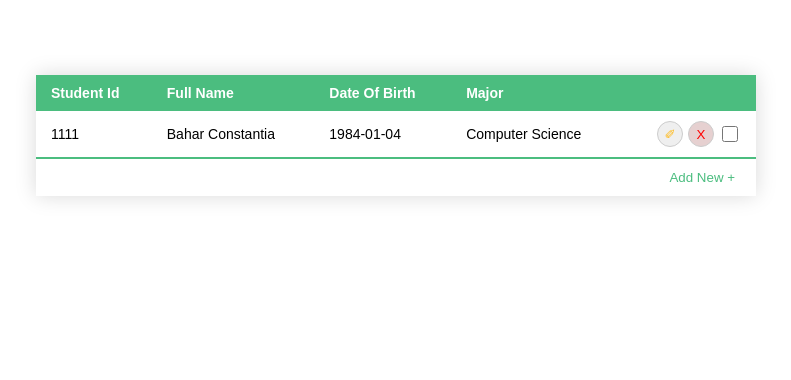
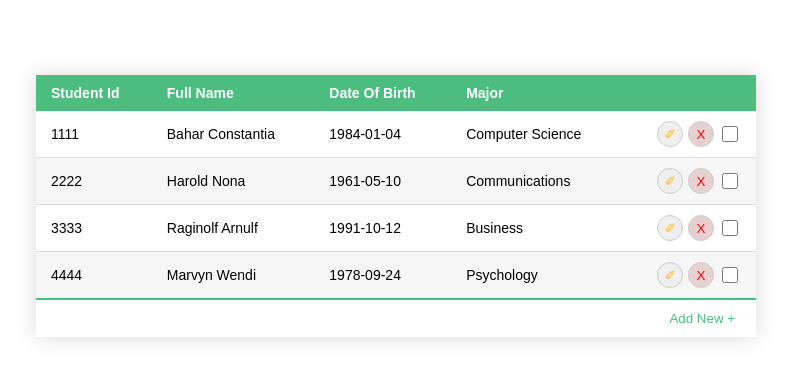
Before and after one commit to sunshine0709/react-editable-table, a React (Vite) app: page / in a window 1280 px wide. Shown: the top 380 px of the page, without its empty margins (244-1035 px from the left). Built offline with nearby package versions, Linux system fonts and the light colour scheme; data requests are answered from the project's data file.

Commit message:
Update location path

```diff
--- a/package.json
+++ b/package.json
@@ -5,7 +5,7 @@
   "type": "module",
   "scripts": {
     "vite": "vite",
-    "jsonserver": "json-server ./src/Table/data/db.json --watch --port 5000",
+    "jsonserver": "json-server ./src/Table/db.json --watch --port 5000",
     "dev": "concurrently \"npm run jsonserver\" \"npm run vite\"",
     "build": "tsc && vite build",
     "lint": "eslint src --ext ts,tsx --report-unused-disable-directives --max-warnings 0",
--- a/src/Table/columns.ts
+++ b/src/Table/columns.ts
@@ -1,6 +1,6 @@
 import { createColumnHelper } from '@tanstack/react-table'
 import { TableCell } from './TableCell'
-import { Student } from './data/types'
+import { Student } from './types'
 import { EditCell } from './EditCell'
 
 const columnHelper = createColumnHelper<Student>()
--- a/src/Table/data/db.json
+++ /dev/null
@@ -1,11 +0,0 @@
-{
-  "students": [
-    {
-      "id": 1,
-      "studentNumber": 1111,
-      "name": "Bahar Constantia",
-      "dateOfBirth": "1984-01-04",
-      "major": "Computer Science"
-    }
-  ]
-}
--- /dev/null
+++ b/src/Table/db.json
@@ -0,0 +1,32 @@
+{
+  "students": [
+    {
+      "id": 1,
+      "studentNumber": 1111,
+      "name": "Bahar Constantia",
+      "dateOfBirth": "1984-01-04",
+      "major": "Computer Science"
+    },
+    {
+      "id": 2,
+      "studentNumber": 2222,
+      "name": "Harold Nona",
+      "dateOfBirth": "1961-05-10",
+      "major": "Communications"
+    },
+    {
+      "id": 3,
+      "studentNumber": 3333,
+      "name": "Raginolf Arnulf",
+      "dateOfBirth": "1991-10-12",
+      "major": "Business"
+    },
+    {
+      "id": 4,
+      "studentNumber": 4444,
+      "name": "Marvyn Wendi",
+      "dateOfBirth": "1978-09-24",
+      "major": "Psychology"
+    }
+  ]
+}
--- a/src/Table/index.tsx
+++ b/src/Table/index.tsx
@@ -1,5 +1,5 @@
 import { useEffect, useState } from "react";
-import { Student } from "./data/types";
+import { Student } from "./types";
 import "./table.css";
 
 import {
@@ -9,7 +9,7 @@ import {
 } from "@tanstack/react-table";
 import { columns } from "./columns";
 import { FooterCell } from "./FooterCell";
-import useData from "./data/useData";
+import useData from "./useData";
 
 export const Table = () => {
   const { data: originalData, isValidating, addRow, updateRow, deleteRow } = useData("http://localhost:5000/students");
```
Also changed, not shown: src/Table/types.ts (renamed from src/Table/data/types.ts), src/Table/useData.ts (renamed from src/Table/data/useData.ts).
